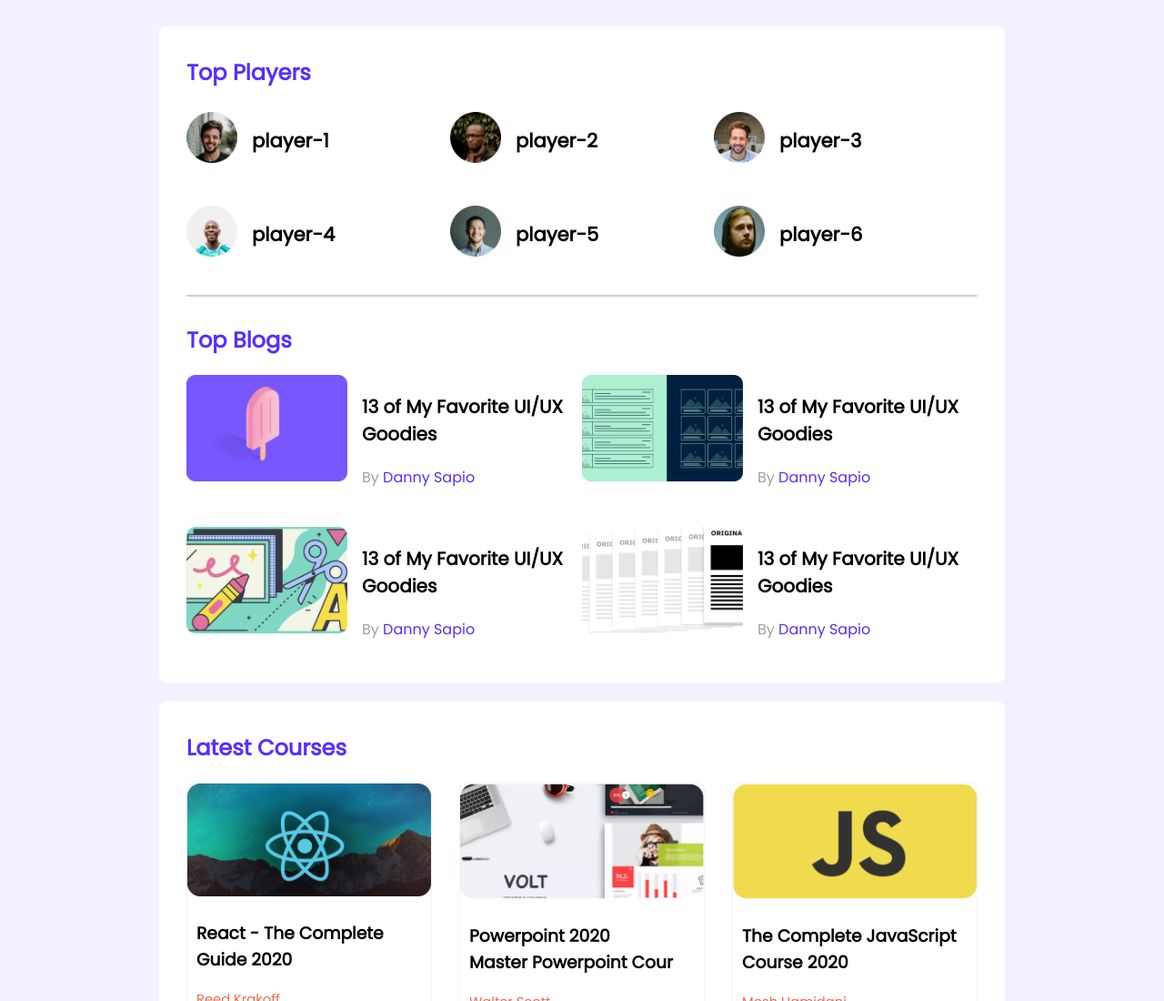
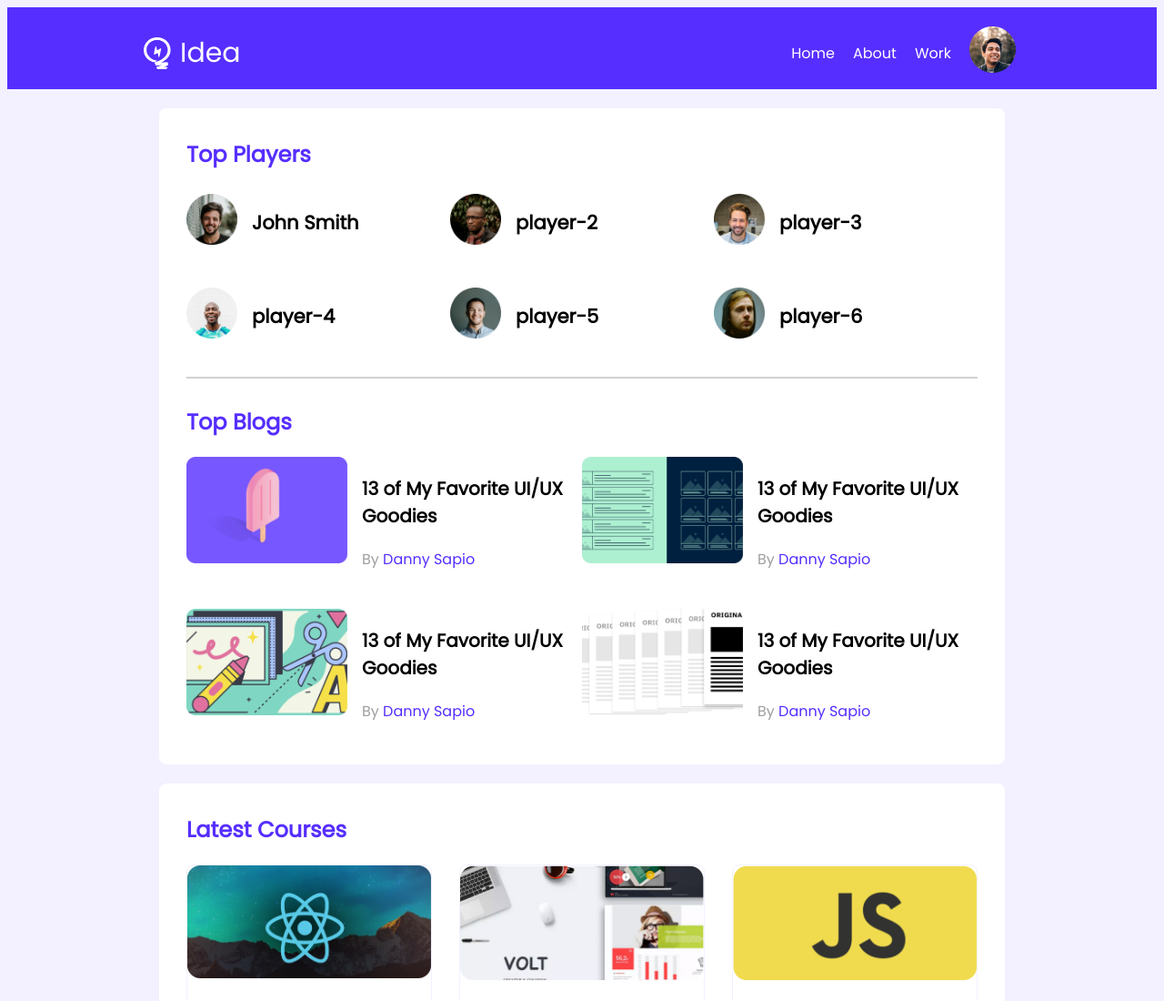
Before and after one commit to Abhamid3311/leader-board-css3, a plain HTML site: page index.html in a window 1280 px wide. Shown: the top 1100 px of the page at 91% size. Drawn offline with Linux system fonts and the light colour scheme.

Commit message:
header added

```diff
--- a/index.html
+++ b/index.html
@@ -10,8 +10,25 @@
   </head>
   <body>
     <!-- Header Start -->
-    <header></header>
+    <header>
+
+      <nav>
+        <div class="logo">
+          <img src="images/icons/logo.png" class="logo-img">
+          <a href="" class="logo-id">Idea</a>
+        </div>
+        <ul>
+          <li><a href="">Home</a></li>
+          <li><a href="">About</a></li>
+          <li><a href="">Work</a></li>
+          <li><a href=""><img src="images/icons/profile.png" alt=""></a></li>
+        </ul>
+      </nav>
+
+
+    </header>
     <!-- header end -->
+
     <!-- main start -->
     <main>
       <!-- top players and Top blogs -->
@@ -25,7 +42,7 @@
                 <img src="images/players/player-1.png" alt="" />
               </div>
               <div class="author-name">
-                <h3>player-1</h3>
+                <h3>John Smith</h3>
               </div>
             </div>
 
--- a/styles/style.css
+++ b/styles/style.css
@@ -21,6 +21,48 @@ main {
 hr {
   border: 1px solid #d1d1d1;
 
+}
+
+
+/* header section */
+
+header{
+  background: #562eff;
+  width: 100%;
+  height: 90px;
+}
+nav{
+  display: flex;
+  justify-content: space-between;
+  align-items: center;
+}
+.logo{
+  position: relative;
+  left: 150px;
+  display: flex;
+  align-items: center;
+  font-size: 30px;
+}
+
+.logo-img{
+  width: 30px;
+  height: 35px;
+}
+nav ul{
+  list-style-type: none;
+  display: flex;
+  align-items: center;
+  position: relative;
+  left: -150px;
+
+}
+ul li{
+  margin: 5px;
+}
+ul li a,.logo-id{
+  text-decoration: none;
+  color: #fff;
+  margin-left: 10px;
 }
 
 /* Top Player */
@@ -129,7 +171,6 @@ width: 100%;
   font-weight: 600;
   font-size: 14.6913px;
   line-height: 20px;
-
   background-color:#eebfb456 ;
   border-radius: 30px;
   padding:8px 10px;
@@ -137,3 +178,34 @@ width: 100%;
   margin-bottom: 5px;
 
 }
+
+
+/*---------------
+ Media Queries
+ ----------------*/
+
+ /* Mobile Device */
+
+ @media only screen and (max-width:688px){
+  .container{
+    width: 100%;
+  }
+  .players,.courses,.blogs {
+    grid-template-columns: repeat(1, 1fr);
+  }
+  .player,.blog{
+    flex-direction: column;
+  }
+ }
+
+
+ /* Tablet device */
+
+ @media only screen and (min-width:688px) and (max-width:980px){
+  .container{
+    width: 100%;
+  }
+  .players,.courses,.blogs {
+    grid-template-columns: repeat(2, 1fr);
+  }
+ }
```
